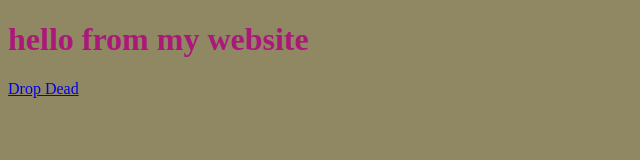
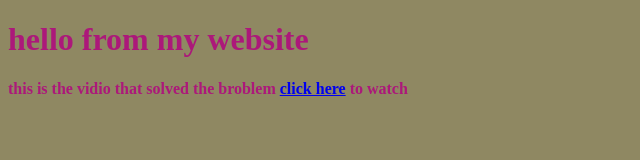
Before and after one commit to mohammedbenk/mohammedbenk.github.io, a plain HTML site: page index.html in a window 1280 px wide. Shown: the whole page, without its empty margins (0-640 px from the left). Drawn offline with Linux system fonts and the light colour scheme.

Commit message:
Update index.html

```diff
--- a/index.html
+++ b/index.html
@@ -5,7 +5,10 @@
 	</head>
 	<body style="background-color: rgb(143, 136, 98); color:rgb(172, 24, 122)">
 		<h1>hello from my website</h1>
-		<a href="C:\Users\Mohammed\Music\Holly Humberstone - Drop Dead (Lyrics).m4a">Drop Dead</a>
+		<h4>this is the vidio that solved the broblem
+			<a href="https://www.youtube.com/watch?v=YbhB5NcjxII">click here</a>
+			to watch
+		</h4>
 
 	</body>
 </html>
```
